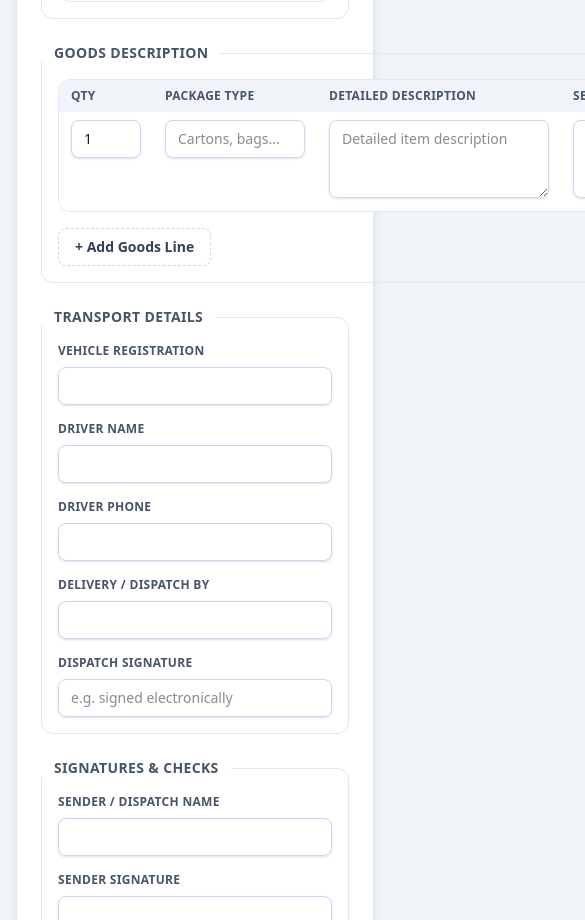
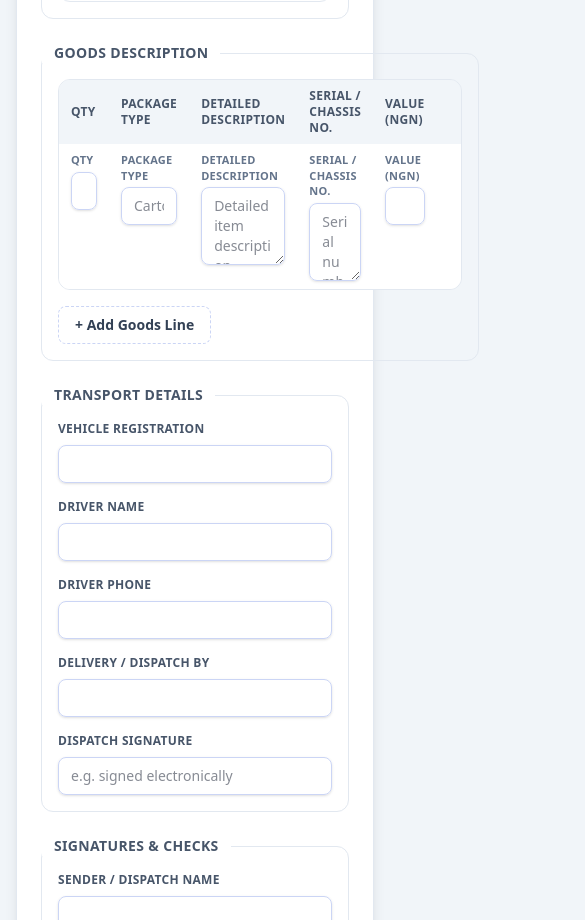
Before and after one commit to DartonStaker/LASA-Nigeria-Waybill-System, a Next.js app: page / in a window 390 px wide. Shown: the part 1580-2500 px from the top of the page, 585 px wide, since content can reach past the window. Built offline with nearby package versions, Linux system fonts and the light colour scheme; no server answers.

Commit message:
chore: refine goods layout responsiveness

```diff
--- a/src/components/waybill/WaybillForm.tsx
+++ b/src/components/waybill/WaybillForm.tsx
@@ -178,10 +178,14 @@ export default function WaybillForm({
                     )}
                   >
                     <td className="px-3 py-2 align-top">
+                      <div className="flex flex-col gap-1">
+                        <span className="text-[11px] font-semibold uppercase tracking-wide text-slate-500 md:hidden">
+                          Qty
+                        </span>
                         <input
                           type="number"
                           min={1}
-                        className="form-input min-w-[70px]"
+                          className="form-input w-full"
                           {...register(`goods.${index}.quantity`, {
                             valueAsNumber: true,
                           })}
@@ -189,43 +193,63 @@ export default function WaybillForm({
                         <FieldError
                           message={errors.goods?.[index]?.quantity?.message}
                         />
+                      </div>
                     </td>
                     <td className="px-3 py-2 align-top">
+                      <div className="flex flex-col gap-1">
+                        <span className="text-[11px] font-semibold uppercase tracking-wide text-slate-500 md:hidden">
+                          Package Type
+                        </span>
                         <input
                           type="text"
-                        className="form-input min-w-[140px]"
+                          className="form-input w-full"
                           placeholder="Cartons, bags..."
                           {...register(`goods.${index}.packageType`)}
                         />
                         <FieldError
                           message={errors.goods?.[index]?.packageType?.message}
                         />
+                      </div>
                     </td>
                     <td className="px-3 py-2 align-top">
+                      <div className="flex flex-col gap-1">
+                        <span className="text-[11px] font-semibold uppercase tracking-wide text-slate-500 md:hidden">
+                          Detailed Description
+                        </span>
                         <textarea
                           rows={3}
-                        className="form-textarea min-w-[220px]"
+                          className="form-textarea w-full"
                           placeholder="Detailed item description"
                           {...register(`goods.${index}.description`)}
                         />
                         <FieldError
                           message={errors.goods?.[index]?.description?.message}
                         />
+                      </div>
                     </td>
                     <td className="px-3 py-2 align-top">
+                      <div className="flex flex-col gap-1">
+                        <span className="text-[11px] font-semibold uppercase tracking-wide text-slate-500 md:hidden">
+                          Serial / Chassis No.
+                        </span>
                         <textarea
                           rows={3}
-                        className="form-textarea min-w-[180px]"
+                          className="form-textarea w-full"
                           placeholder="Serial numbers"
                           {...register(`goods.${index}.serialNumbers`)}
                         />
+                      </div>
                     </td>
                     <td className="px-3 py-2 align-top">
+                      <div className="flex flex-col gap-1">
+                        <span className="text-[11px] font-semibold uppercase tracking-wide text-slate-500 md:hidden">
+                          Value (NGN)
+                        </span>
                         <input
                           type="number"
                           min={0}
                           step="0.01"
-                        className="form-input min-w-[140px]"
+                          className="form-input w-full"
                           placeholder="0.00"
                           {...register(`goods.${index}.value`, {
                             valueAsNumber: true,
@@ -234,6 +258,7 @@ export default function WaybillForm({
                         <FieldError
                           message={errors.goods?.[index]?.value?.message}
                         />
+                      </div>
                     </td>
                     <td className="px-3 py-2 text-right align-top">
                       {goodsArray.fields.length > 1 && (
--- a/src/components/waybill/WaybillWorkspace.tsx
+++ b/src/components/waybill/WaybillWorkspace.tsx
@@ -124,10 +124,10 @@ export default function WaybillWorkspace({ user }: WaybillWorkspaceProps) {
             Preview
           </button>
         </div>
-        <div className="flex flex-1 flex-col gap-6 lg:flex-row">
+        <div className="flex flex-1 flex-col gap-6 lg:grid lg:grid-cols-2 xl:grid-cols-[1.2fr_1fr]">
           <div
             className={cn(
-              "w-full lg:max-w-xl",
+              "w-full",
               activePane === "preview" ? "hidden lg:block" : "block",
             )}
           >
```
Lines whose indentation alone changed are shown as unchanged.
